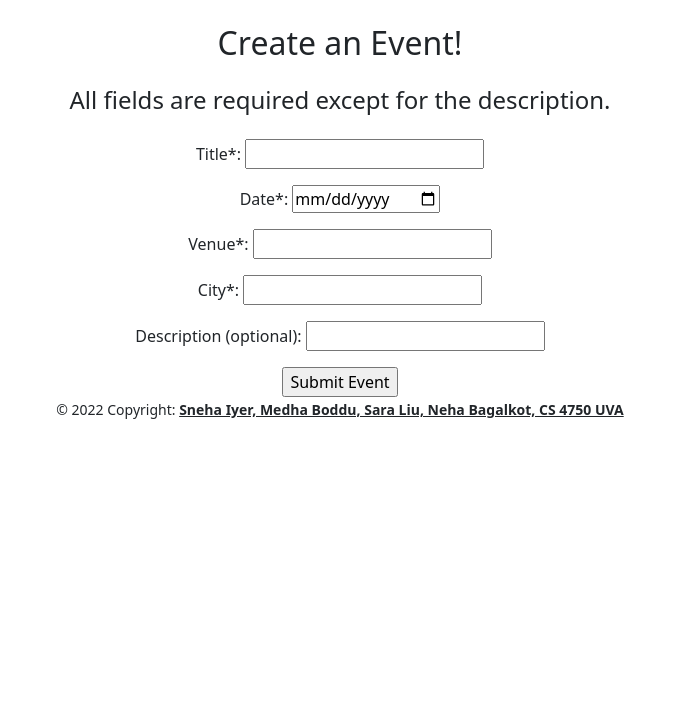
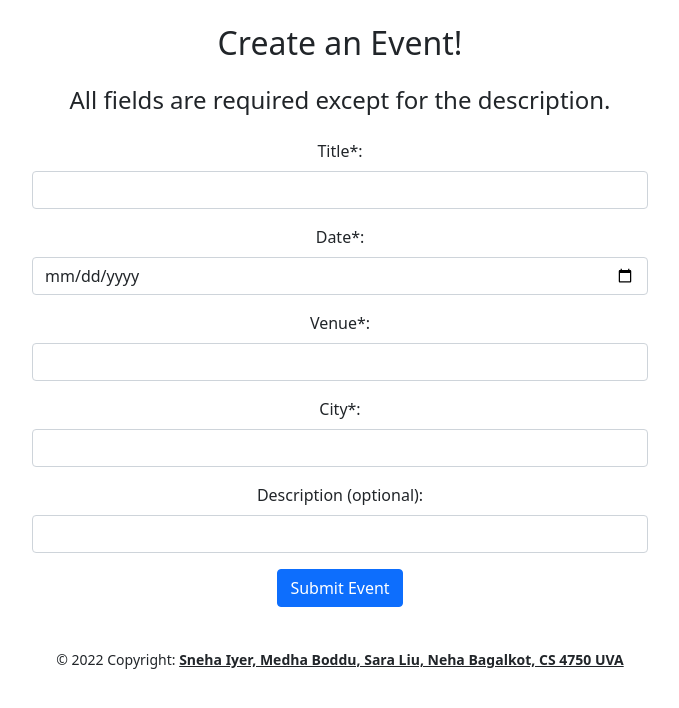
Before and after one commit to sarayliu/favorite-foodies, a PHP site: page /templates/createEvents.php in a window 1280 px wide. Shown: the part 66-774 px from the top of the page, without its empty margins (300-979 px from the left). Run offline with PHP 8.4, Linux system fonts and the light colour scheme; some libraries are stand-ins or nearby versions.

Commit message:
Added styling

```diff
--- a/dbProjectTest/templates/createEvents.php
+++ b/dbProjectTest/templates/createEvents.php
@@ -60,7 +60,7 @@
       </div>
     </nav>
 
-    <div class="container">
+    <div class="container w-50">
     <div class="media justify-content-center">
         <div class="media-body text-center">
             <h2 class="m-4">Create an Event!</h2>
@@ -69,34 +69,34 @@
     </div>
 
     <center>
-         <form action="templates/insertEvent.php" method="post">
-            <p>
-               <label for="title">Title*:</label>
-               <input type="text" name="title" id="title" maxlength="100" required>
-            </p>
+         <form action="templates/insertEvent.php" method="post" class="my-3">
+         <div class="mb-3 mt-3">
+               <label for="title" class="form-label">Title*:</label>
+               <input type="text" name="title" id="title" maxlength="100" class="form-control" required>
+</div>
 
-            <p>
-               <label for="date">Date*:</label>
-               <input type="date" name="date" id="date" required>
-            </p>
+            <div class="mb-3 mt-3">
+               <label for="date" class="form-label">Date*:</label>
+               <input type="date" name="date" id="date" class="form-control" required>
+</div>
 
-            <p>
-               <label for="venue">Venue*:</label>
-               <input type="text" name="venue" id="venue" maxlength="100" required>
-            </p>
+            <div class="mb-3 mt-3">
+               <label for="venue" class="form-label">Venue*:</label>
+               <input type="text" name="venue" id="venue" maxlength="100" class="form-control" required>
+</div>
 
-            <p>
-               <label for="city">City*:</label>
-               <input type="text" name="city" id="city" maxlength="40" required>
-            </p>
+            <div class="mb-3 mt-3">
+               <label for="city" class="form-label">City*:</label>
+               <input type="text" name="city" id="city" maxlength="40" class="form-control" required>
+</div>
 
-            <p>
-               <label for="Description">Description (optional):</label>
-               <input type="text" name="description" id="description">
-            </p>
-            <input type="submit" value="Submit Event"><br/>
+            <div class="mb-3 mt-3">
+               <label for="Description" class="form-label">Description (optional):</label>
+               <input type="text" name="description" id="description" class="form-control">
+</div>
+            <input type="submit" value="Submit Event" class="btn btn-primary">
         </form>
-
+        <br>
         <footer class="primaryFooter containerClass">
         <small class="copyrightClass">
             &copy; 2022 Copyright:
@@ -104,6 +104,8 @@
         </small>
         </footer>
     </center>
+    </div>
+
     <script type="module" src="scriptMod.js" defer></script>
     <script src="https://code.jquery.com/jquery-3.6.0.js" integrity="sha256-H+K7U5CnXl1h5ywQfKtSj8PCmoN9aaq30gDh27Xc0jk=" crossorigin="anonymous"></script>
     <script src="https://cdnjs.cloudflare.com/ajax/libs/mustache.js/2.3.0/mustache.min.js"></script>
--- a/dbProjectTest/templates/myEvents.php
+++ b/dbProjectTest/templates/myEvents.php
@@ -85,7 +85,7 @@
         $result = $statement->fetchAll();
         // echo $result;
         if(empty($result[0])) {
-            echo "<b><h4 style='color:green'>You are not going to any events. RSVP on the All Events tab!</h4></b><br/>";
+            echo "<b><h4 style='color:green' class='text-center'>You are not going to any events. RSVP on the All Events tab!</h4></b><br/>";
         }
         else {
             foreach($result as $row) {
```
Also changed, not shown: dbProjectTest/templates/enterReview.php (+19 -23 lines), dbProjectTest/templates/seeReviews.php (+23 -19 lines).
